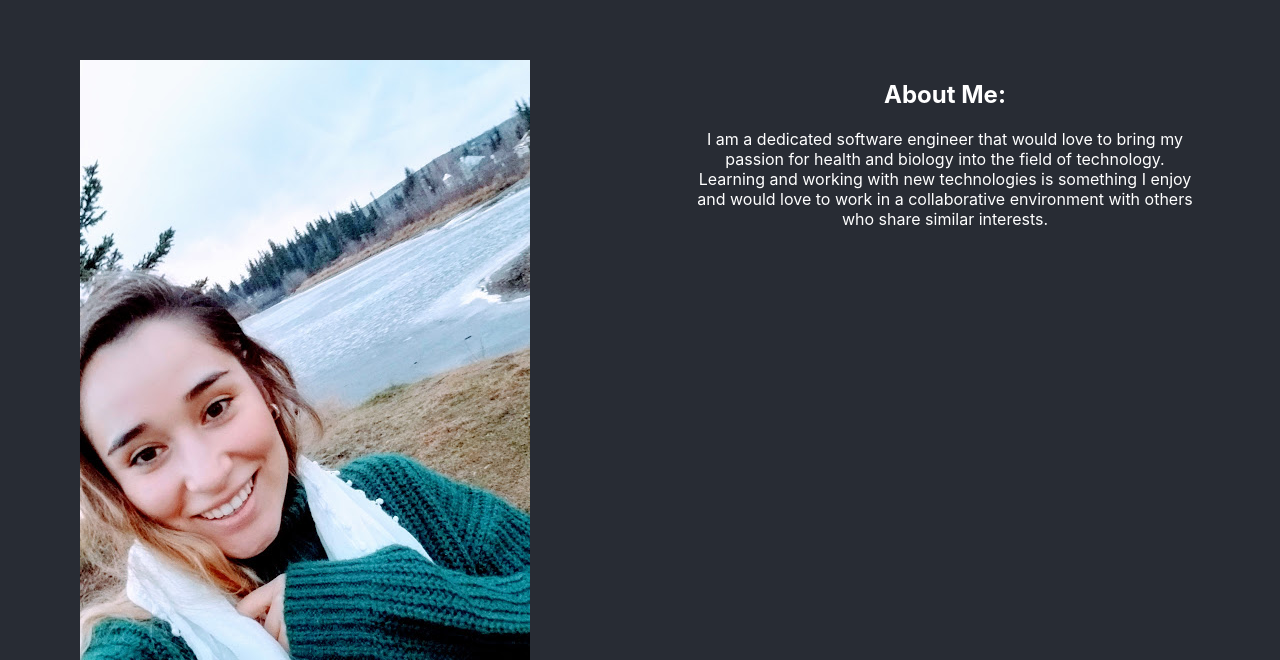
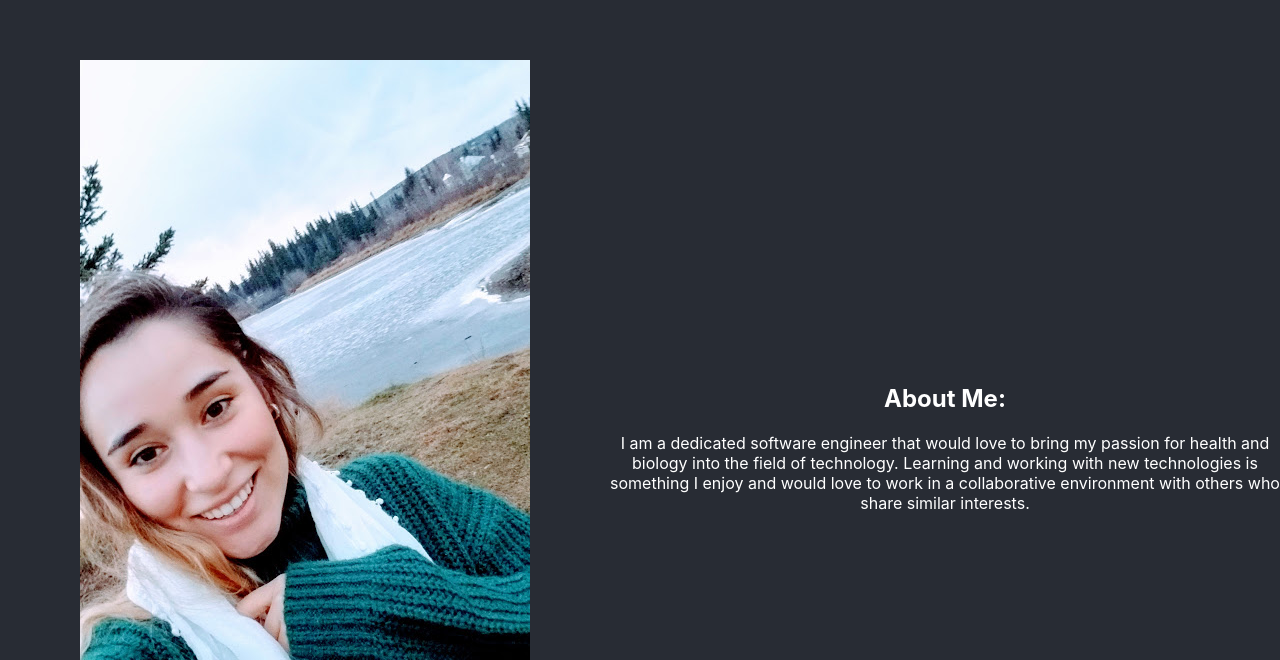
Before and after one commit to lim-is-a/react-portfolio, a React (Create React App) app: page / in a window 1280 px wide. Shown: the part 820-1480 px from the top of the page. Built offline with nearby package versions, Linux system fonts and the light colour scheme.

Commit message:
edited inline style for aboutme

```diff
--- a/src/components/AboutMe.jsx
+++ b/src/components/AboutMe.jsx
@@ -4,20 +4,25 @@ import greenSweater from '../images/greenSweater.jpg'
 
 export default class AboutMe extends Component {
     render() {
-        const mainStyle= {
-            display: 'flex',
-        }
-        const style = {
-            display: 'inline-block',
-            margin: '5em',
+        const styles = {
+            mainStyle: {
+                display: 'flex',
+            },
+            style: {
+                display: 'inline-block',
+                margin: '5em',
+            },
+            center: {
+                paddingTop: '24rem',
+            }
         }
         return (
             <div>
-                <section style={mainStyle}>
-                    <div style={style}>
+                <section style={styles.mainStyle}>
+                    <div style={styles.style}>
                         <img src={greenSweater} alt="Isabel in green sweater" />
                     </div>
-                    <div style={style}>
+                    <div style={styles.style, styles.center}>
                         <h1>About Me: </h1>
                         <p>
                             I am a dedicated software engineer that would love to bring my passion for health and biology into the field of technology. Learning and working with new technologies is something I enjoy and would love to work in a collaborative environment with others who share similar interests.
```
